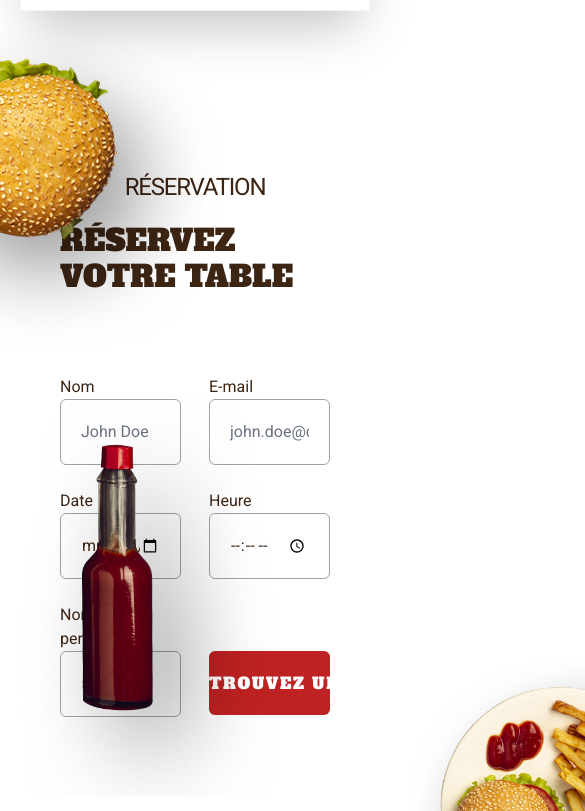
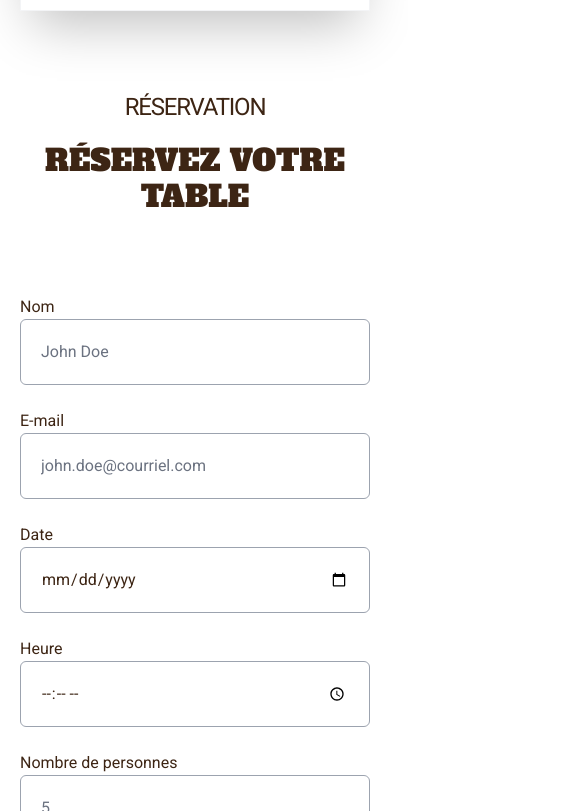
Before and after one commit to AurelienHouse/Veggie-House, a React (Vite) app: page / in a window 390 px wide. Shown: the part 3813-4624 px from the top of the page, 585 px wide, since content can reach past the window. Built offline with nearby package versions, Linux system fonts and the light colour scheme.

Commit message:
🎨 Booking: Add responsive

```diff
--- a/src/components/marketing/pageSections/Booking.jsx
+++ b/src/components/marketing/pageSections/Booking.jsx
@@ -13,26 +13,26 @@ export default function Booking() {
           <img
             src={Burger}
             alt="un hamburger"
-            className="absolute -top-20 -left-36 z-10 "
+            className="hidden md:block absolute -top-20 -left-36 z-10 "
           />
           <img
             src={Sauce}
             alt="une bouteille de sauce pimenté"
-            className="absolute bottom-0 left-0"
+            className="hidden lg:block absolute bottom-0 left-0"
           />
           <img
             src={Assiette}
             alt="une assiette avec un burger et des frites vu de haut"
-            className="absolute -bottom-52 -right-96"
+            className="hidden lg:block absolute -bottom-52 -right-96"
           />
-          <div className="max-w-3xl mx-auto px-10 py-20">
+          <div className="max-w-3xl mx-auto sm:px-10 md:py-20">
             <Heading variant="h3" alignement="center">
               Réservation
             </Heading>
-            <Heading alignement="center" theme="secondary" className="mt-5">
+            <Heading alignement="center" theme="secondary" className="mt-5 text-center">
               Réservez votre table
             </Heading>
-            <form className="grid grid-cols-2 gap-x-7 gap-y-6 mt-20">
+            <form className="grid sm:grid-cols-2 gap-x-7 gap-y-6 mt-20">
               <div>
                 <label htmlFor="name" className="">
                   Nom
@@ -88,7 +88,7 @@ export default function Booking() {
                   Nombre de personnes
                 </label>
                 <input
-                  type="text"
+                  type="number"
                   name="customer"
                   id="customer"
                   placeholder="5"
```
